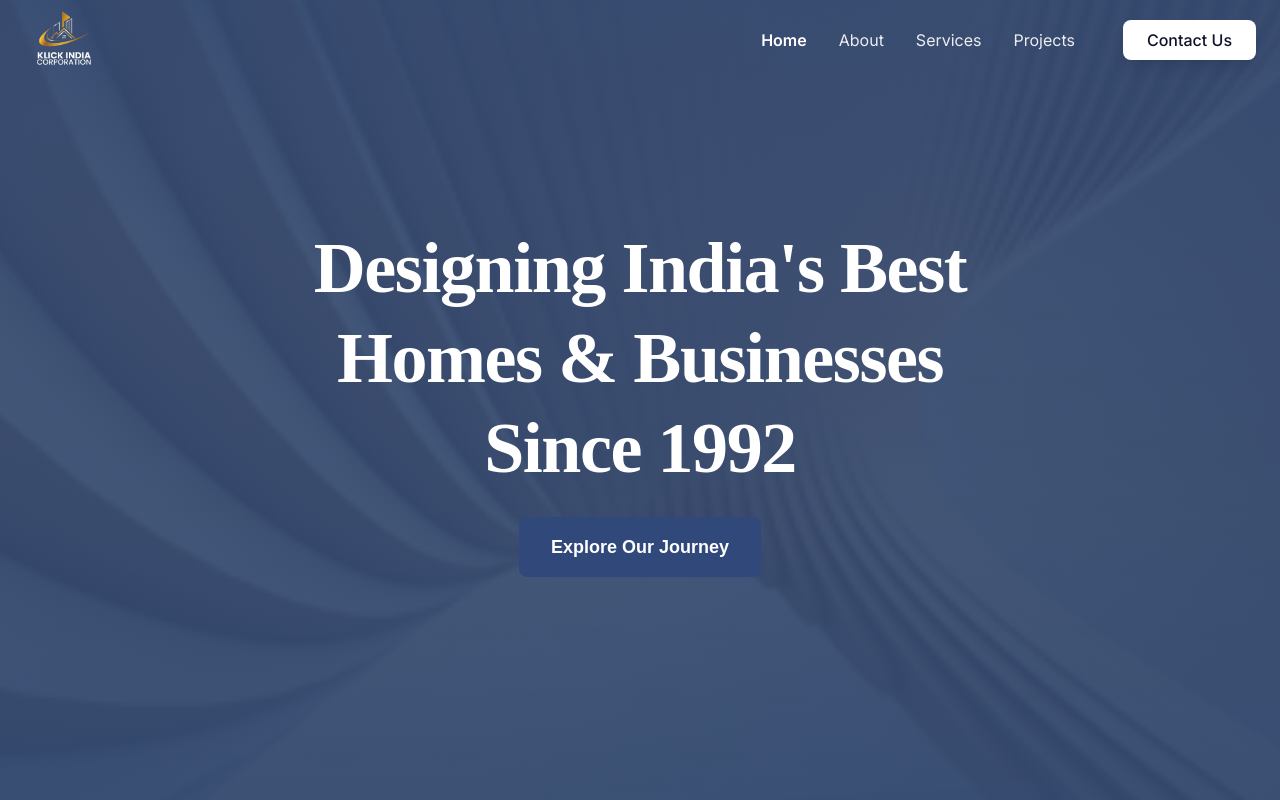
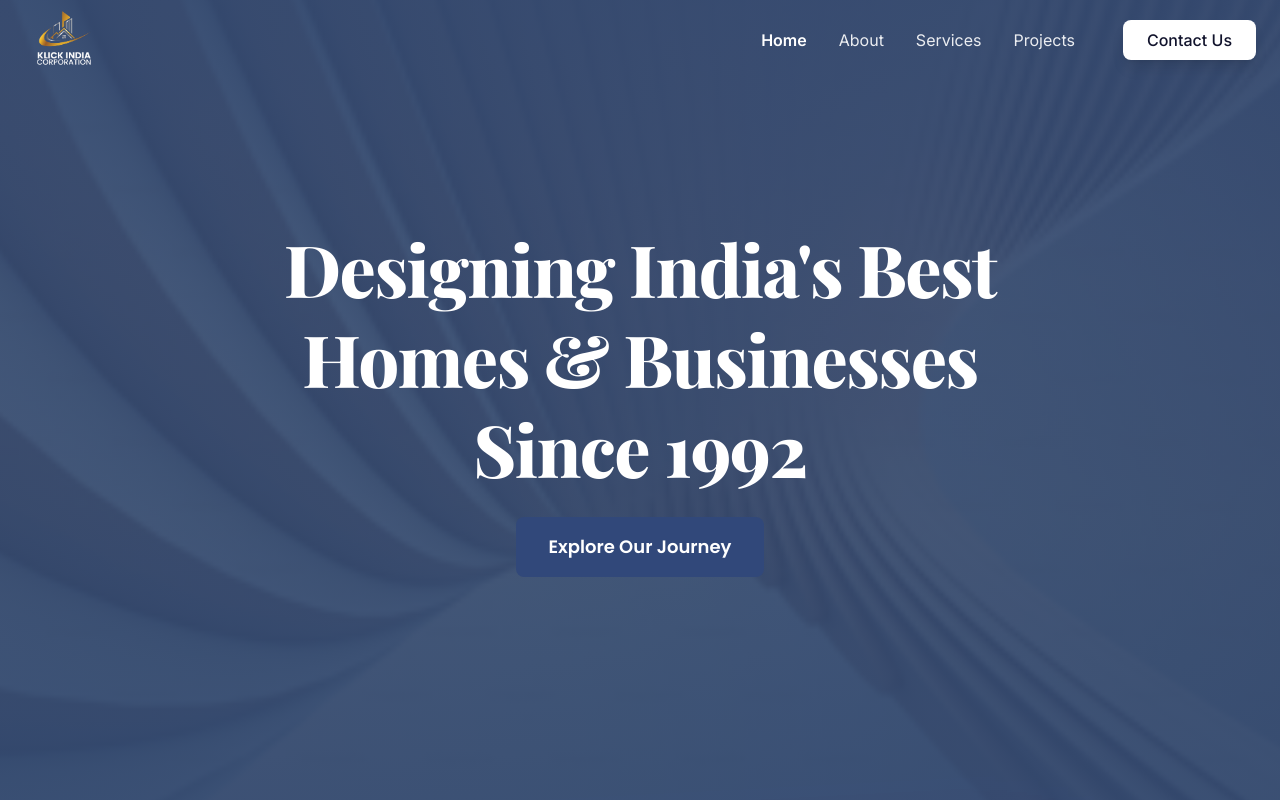
Before and after one commit to AkshatSW/KlickIndiaCorp, a React (Vite) app: page / in a window 1280 px wide. Shown: the top 800 px of the page. Built offline with nearby package versions, Linux system fonts and the light colour scheme.

Commit message:
first draft of final website done, everything is working properly

```diff
--- a/src/index.css
+++ b/src/index.css
@@ -1,5 +1,5 @@
+@import url('https://fonts.googleapis.com/css2?family=Playfair+Display:wght@400..900&family=Poppins:wght@300;400;500;600;700&display=swap');
 @import "tailwindcss";
-@import url('https://fonts.googleapis.com/css2?family=Playfair+Display:wght@400..900&family=Poppins:wght@300;400;500;600;700&display=swap');
 
 /* Global theme tokens */
 :root {
```
